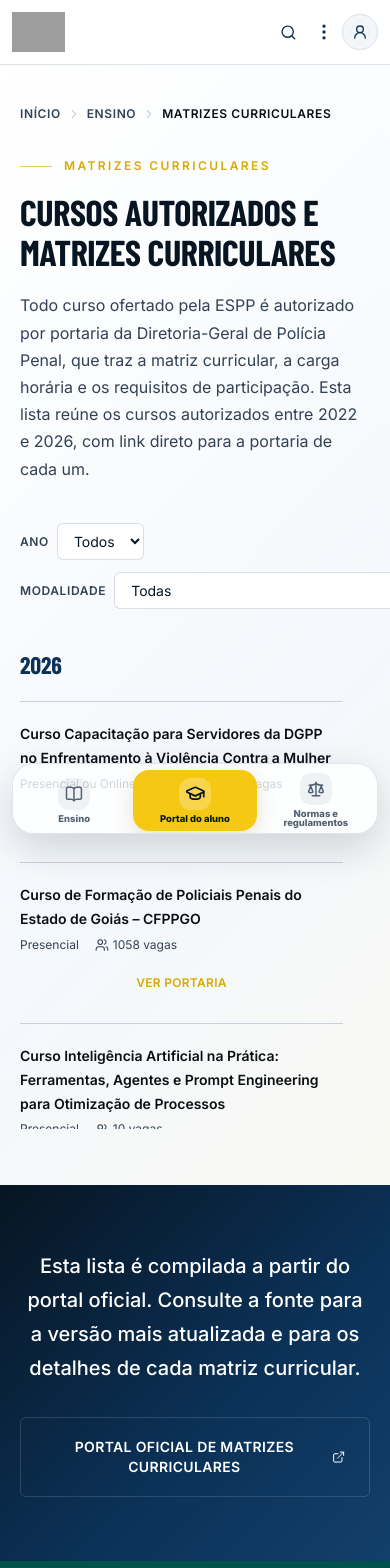
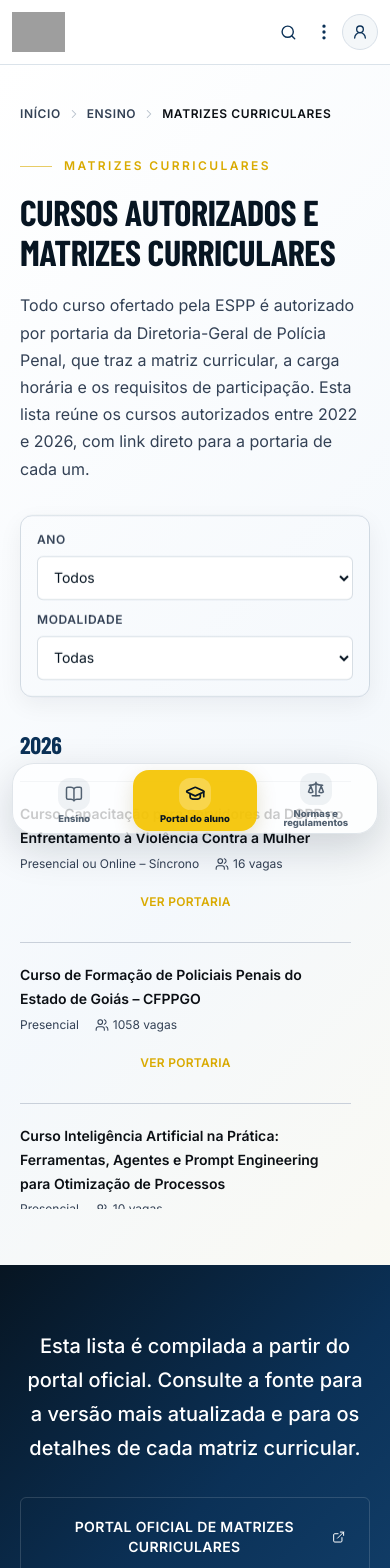
Before and after one commit to jhfmiguel/ppgo-espp-site, a Next.js app in the folder app/: page /matrizes-curriculares in a window 390 px wide. Shown: the top 1568 px of the page. Built offline with nearby package versions, Linux system fonts and the light colour scheme; grey boxes are pictures that could not be loaded.

Commit message:
ESPP 487 - corrige filtros mobile de matrizes curriculares

```diff
--- a/app/components/matrizes-curriculares.tsx
+++ b/app/components/matrizes-curriculares.tsx
@@ -9,140 +9,43 @@ import { ActionLink } from "@/components/ui/action-link";
 const TODOS = "Todos";
 
 export function MatrizesCurriculares() {
-  const anos = useMemo(
-    () => Array.from(new Set(matrizes.cursos.map((c) => c.ano))).sort((a, b) => b - a),
-    [],
-  );
-  const modalidades = useMemo(
-    () => Array.from(new Set(matrizes.cursos.map((c) => c.modalidade))).sort(),
-    [],
-  );
-
+  const anos = useMemo(() => Array.from(new Set(matrizes.cursos.map((c) => c.ano))).sort((a, b) => b - a), []);
+  const modalidades = useMemo(() => Array.from(new Set(matrizes.cursos.map((c) => c.modalidade))).sort(), []);
   const [ano, setAno] = useState<number | typeof TODOS>(TODOS);
   const [modalidade, setModalidade] = useState<string>(TODOS);
-
-  const filtrados = matrizes.cursos.filter(
-    (c) => (ano === TODOS || c.ano === ano) && (modalidade === TODOS || c.modalidade === modalidade),
-  );
-
+  const filtrados = matrizes.cursos.filter((c) => (ano === TODOS || c.ano === ano) && (modalidade === TODOS || c.modalidade === modalidade));
   const porAno = useMemo(() => {
     const grupos = new Map<number, (typeof matrizes.cursos)[number][]>();
-    for (const curso of filtrados) {
-      const grupo = grupos.get(curso.ano) ?? [];
-      grupo.push(curso);
-      grupos.set(curso.ano, grupo);
-    }
+    for (const curso of filtrados) { const grupo = grupos.get(curso.ano) ?? []; grupo.push(curso); grupos.set(curso.ano, grupo); }
     return Array.from(grupos.entries()).sort((a, b) => b[0] - a[0]);
   }, [filtrados]);
 
   return (
-    <section
-      id="matrizes-curriculares"
-      aria-labelledby="matrizes-titulo"
-      className="bg-white pt-10 lg:pt-14"
-    >
+    <section id="matrizes-curriculares" aria-labelledby="matrizes-titulo" className="bg-white pt-10 lg:pt-14">
       <div className="container-espp">
-        <PageHeader
-          href="/matrizes-curriculares"
-          id="matrizes-titulo"
-          eyebrow={matrizes.eyebrow}
-          titulo={matrizes.titulo}
-          texto={matrizes.texto}
-        />
+        <PageHeader href="/matrizes-curriculares" id="matrizes-titulo" eyebrow={matrizes.eyebrow} titulo={matrizes.titulo} texto={matrizes.texto} />
 
-        <div className="mt-10 flex flex-wrap gap-3">
-          <label className="flex items-center gap-2 text-xs font-semibold tracking-wider text-ink-700 uppercase">
-            Ano
-            <select
-              value={ano}
-              onChange={(e) => setAno(e.target.value === TODOS ? TODOS : Number(e.target.value))}
-              className="rounded-md border border-ink-300 bg-white px-3 py-2 text-sm font-normal tracking-normal text-ink-900 normal-case"
-            >
-              <option value={TODOS}>Todos</option>
-              {anos.map((a) => (
-                <option key={a} value={a}>
-                  {a}
-                </option>
-              ))}
+        <div className="mt-8 grid w-full grid-cols-1 gap-3 rounded-xl border border-ink-200 bg-ink-50/70 p-4 sm:mt-10 sm:grid-cols-2 sm:gap-4 sm:p-5">
+          <label className="block min-w-0 text-xs font-semibold tracking-wider text-ink-700 uppercase">
+            <span className="mb-2 block">Ano</span>
+            <select value={ano} onChange={(e) => setAno(e.target.value === TODOS ? TODOS : Number(e.target.value))} className="block h-11 w-full min-w-0 rounded-md border border-ink-300 bg-white px-3 text-sm font-normal tracking-normal text-ink-900 normal-case outline-none transition focus:border-gold-500 focus:ring-2 focus:ring-gold-500/20">
+              <option value={TODOS}>Todos</option>{anos.map((a) => <option key={a} value={a}>{a}</option>)}
             </select>
           </label>
-
-          <label className="flex items-center gap-2 text-xs font-semibold tracking-wider text-ink-700 uppercase">
-            Modalidade
-            <select
-              value={modalidade}
-              onChange={(e) => setModalidade(e.target.value)}
-              className="rounded-md border border-ink-300 bg-white px-3 py-2 text-sm font-normal tracking-normal text-ink-900 normal-case"
-            >
-              <option value={TODOS}>Todas</option>
-              {modalidades.map((m) => (
-                <option key={m} value={m}>
-                  {m}
-                </option>
-              ))}
+          <label className="block min-w-0 text-xs font-semibold tracking-wider text-ink-700 uppercase">
+            <span className="mb-2 block">Modalidade</span>
+            <select value={modalidade} onChange={(e) => setModalidade(e.target.value)} className="block h-11 w-full min-w-0 rounded-md border border-ink-300 bg-white px-3 text-sm font-normal tracking-normal text-ink-900 normal-case outline-none transition focus:border-gold-500 focus:ring-2 focus:ring-gold-500/20">
+              <option value={TODOS}>Todas</option>{modalidades.map((m) => <option key={m} value={m}>{m}</option>)}
             </select>
           </label>
         </div>
 
-        <div className="mt-10 max-h-[30rem] space-y-12 overflow-y-auto overscroll-contain pr-3 [scrollbar-gutter:stable]">
-          {porAno.map(([anoGrupo, cursosDoAno]) => (
-            <div key={anoGrupo}>
-              <h3 className="title-display text-2xl text-gold-600">{anoGrupo}</h3>
-              <ul className="mt-5 divide-y divide-ink-200 border-y border-ink-200">
-                {cursosDoAno.map((curso) => (
-                  <li
-                    key={curso.nome + curso.portariaHref}
-                    className="flex flex-col gap-2 py-5 sm:flex-row sm:items-center sm:justify-between sm:gap-6"
-                  >
-                    <div>
-                      <p className="text-sm font-semibold text-ink-900">{curso.nome}</p>
-                      <p className="mt-1 flex flex-wrap items-center gap-x-4 gap-y-1 text-xs text-ink-500">
-                        <span>{curso.modalidade}</span>
-                        <span className="inline-flex items-center gap-1">
-                          <Users className="size-3.5" aria-hidden="true" />
-                          {curso.vagas} vagas
-                        </span>
-                      </p>
-                    </div>
-                    <ActionLink
-                      href={curso.portariaHref}
-                      variant="ghost"
-                      external
-                      showIcon={false}
-                      className="shrink-0 text-xs"
-                    >
-                      Ver portaria
-                    </ActionLink>
-                  </li>
-                ))}
-              </ul>
-            </div>
-          ))}
-
-          {porAno.length === 0 ? (
-            <p className="text-sm text-ink-500">Nenhum curso encontrado para os filtros selecionados.</p>
-          ) : null}
-        </div>
-
-      </div>
-
-      <div className="matrizes-faixa-degrade mt-14 w-full bg-[#071522] bg-[linear-gradient(135deg,#071522_0%,#0b3157_58%,#123f6a_100%)] py-16 text-white lg:mt-16 lg:py-20">
-        <div className="container-espp">
-          <p className="mx-auto max-w-4xl text-center text-xl leading-8 font-medium !text-white lg:text-2xl lg:leading-9">
-            Esta lista é compilada a partir do portal oficial. Consulte a fonte para a versão mais atualizada e para os detalhes de cada matriz curricular.
-          </p>
-          <div className="mx-auto mt-8 max-w-2xl">
-            <ActionLink
-              href={matrizes.fonteHref}
-              variant="ghost"
-              external
-              className="flex min-h-20 w-full items-center justify-center rounded-lg border border-white/15 px-5 py-4 text-center text-sm font-bold tracking-wide !text-white uppercase transition-colors hover:border-[#f5c400]/70 hover:!text-[#f5c400]"
-            >
-              Portal oficial de matrizes curriculares
-            </ActionLink>
-          </div>
+        <div className="mt-8 max-h-[30rem] space-y-12 overflow-y-auto overscroll-contain pr-1 sm:mt-10 sm:pr-3 [scrollbar-gutter:stable]">
+          {porAno.map(([anoGrupo, cursosDoAno]) => <div key={anoGrupo}><h3 className="title-display text-2xl text-gold-600">{anoGrupo}</h3><ul className="mt-5 divide-y divide-ink-200 border-y border-ink-200">{cursosDoAno.map((curso) => <li key={curso.nome + curso.portariaHref} className="flex flex-col gap-2 py-5 sm:flex-row sm:items-center sm:justify-between sm:gap-6"><div><p className="text-sm font-semibold text-ink-900">{curso.nome}</p><p className="mt-1 flex flex-wrap items-center gap-x-4 gap-y-1 text-xs text-ink-500"><span>{curso.modalidade}</span><span className="inline-flex items-center gap-1"><Users className="size-3.5" aria-hidden="true" />{curso.vagas} vagas</span></p></div><ActionLink href={curso.portariaHref} variant="ghost" external showIcon={false} className="shrink-0 text-xs">Ver portaria</ActionLink></li>)}</ul></div>)}
+          {porAno.length === 0 ? <p className="text-sm text-ink-500">Nenhum curso encontrado para os filtros selecionados.</p> : null}
         </div>
       </div>
+      <div className="matrizes-faixa-degrade mt-14 w-full bg-[#071522] bg-[linear-gradient(135deg,#071522_0%,#0b3157_58%,#123f6a_100%)] py-16 text-white lg:mt-16 lg:py-20"><div className="container-espp"><p className="mx-auto max-w-4xl text-center text-xl leading-8 font-medium !text-white lg:text-2xl lg:leading-9">Esta lista é compilada a partir do portal oficial. Consulte a fonte para a versão mais atualizada e para os detalhes de cada matriz curricular.</p><div className="mx-auto mt-8 max-w-2xl"><ActionLink href={matrizes.fonteHref} variant="ghost" external className="flex min-h-20 w-full items-center justify-center rounded-lg border border-white/15 px-5 py-4 text-center text-sm font-bold tracking-wide !text-white uppercase transition-colors hover:border-[#f5c400]/70 hover:!text-[#f5c400]">Portal oficial de matrizes curriculares</ActionLink></div></div></div>
     </section>
   );
 }
```
